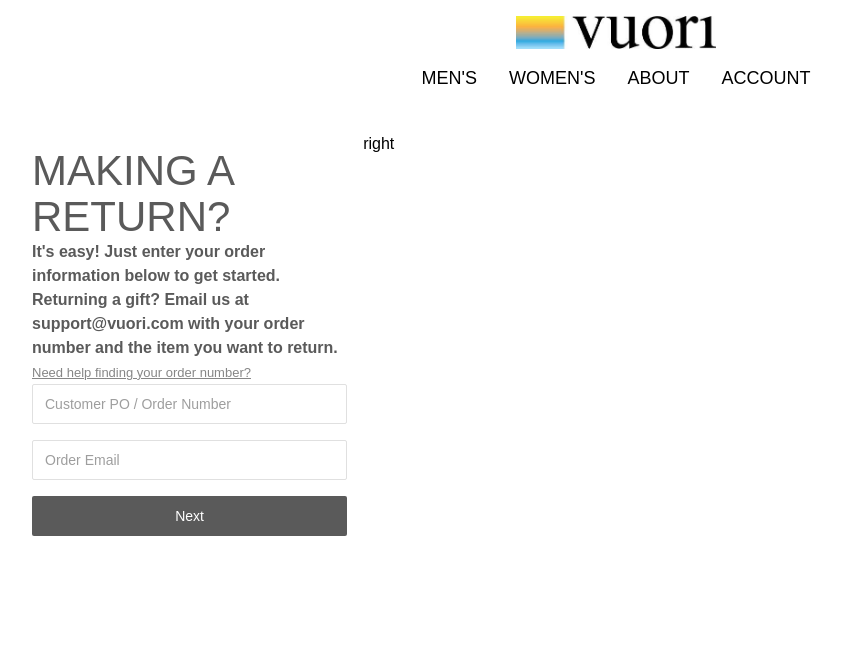
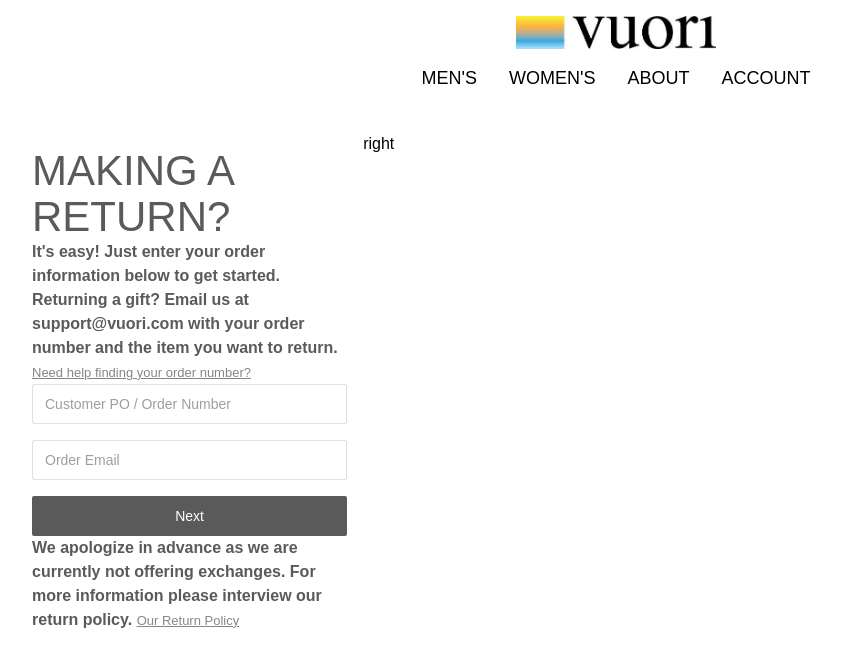
Before and after one commit to michaelpaulcuccia/vuori_returns, a Next.js app in the folder my-app/: page / in a window 1280 px wide. Shown: the top 666 px of the page, without its empty margins (24-865 px from the left). Built offline with nearby package versions, Linux system fonts and the light colour scheme.

Commit message:
progress capture on content

```diff
--- a/my-app/components/ReturnBar.tsx
+++ b/my-app/components/ReturnBar.tsx
@@ -9,21 +9,17 @@
   return (
     <div className="w-full lg:w-[28%] p-4">
       <h2 className="headline-text">MAKING A RETURN?</h2>
-
       <p className="text-[#5a5a5a] font-bold">
         It's easy! Just enter your order information below to get started.
       </p>
-
       <p className="text-[#5a5a5a] font-bold">
         Returning a gift? Email us at support@vuori.com with your order number
         and the item you want to return.
       </p>
-
       <LinkText
         text="Need help finding your order number?"
         onClick={() => setShowHelpText(!showHelpText)}
       />
-
       {showHelpText && (
         <p className="mt-2 text-[#5a5a5a] text-sm leading-[19px]">
           Your order number is the seven or eight digit number included in your
@@ -31,8 +27,12 @@
           slip in the 'Customer PO' line.
         </p>
       )}
-
-      <CustomForm />
+      <CustomForm />{" "}
+      <span className="text-[#5a5a5a] font-bold">
+        We apologize in advance as we are currently not offering exchanges. For
+        more information please interview our return policy.
+      </span>{" "}
+      <LinkText text="Our Return Policy" />
     </div>
   );
 };
```
